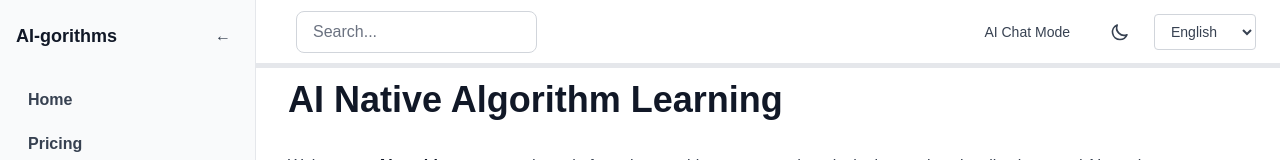
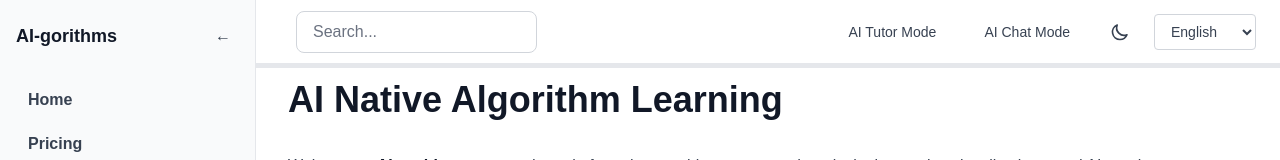
Before and after one commit to Chinese-Community-AI/AI-gorithms, a Next.js app: page / in a window 1280 px wide. Shown: the top 160 px of the page. Built offline with nearby package versions, Linux system fonts and the light colour scheme.

Commit message:
Add AI Tutor mode (digital avatar and voice)

```diff
--- a/components/layout/Header.tsx
+++ b/components/layout/Header.tsx
@@ -47,6 +47,14 @@ export default function Header() {
           />
         </div>
         <div className="flex items-center space-x-2 lg:space-x-4">
+          <button
+            onClick={() => {
+              // TODO: Implement AI Tutor Mode toggle
+            }}
+            className="hidden sm:block px-3 lg:px-4 py-2 text-xs lg:text-sm rounded transition-colors hover:bg-gray-100 dark:hover:bg-gray-800 text-gray-700 dark:text-gray-300"
+          >
+            AI Tutor Mode
+          </button>
           <button
             onClick={toggleFocusMode}
             className={`hidden sm:block px-3 lg:px-4 py-2 text-xs lg:text-sm rounded transition-colors ${
```
